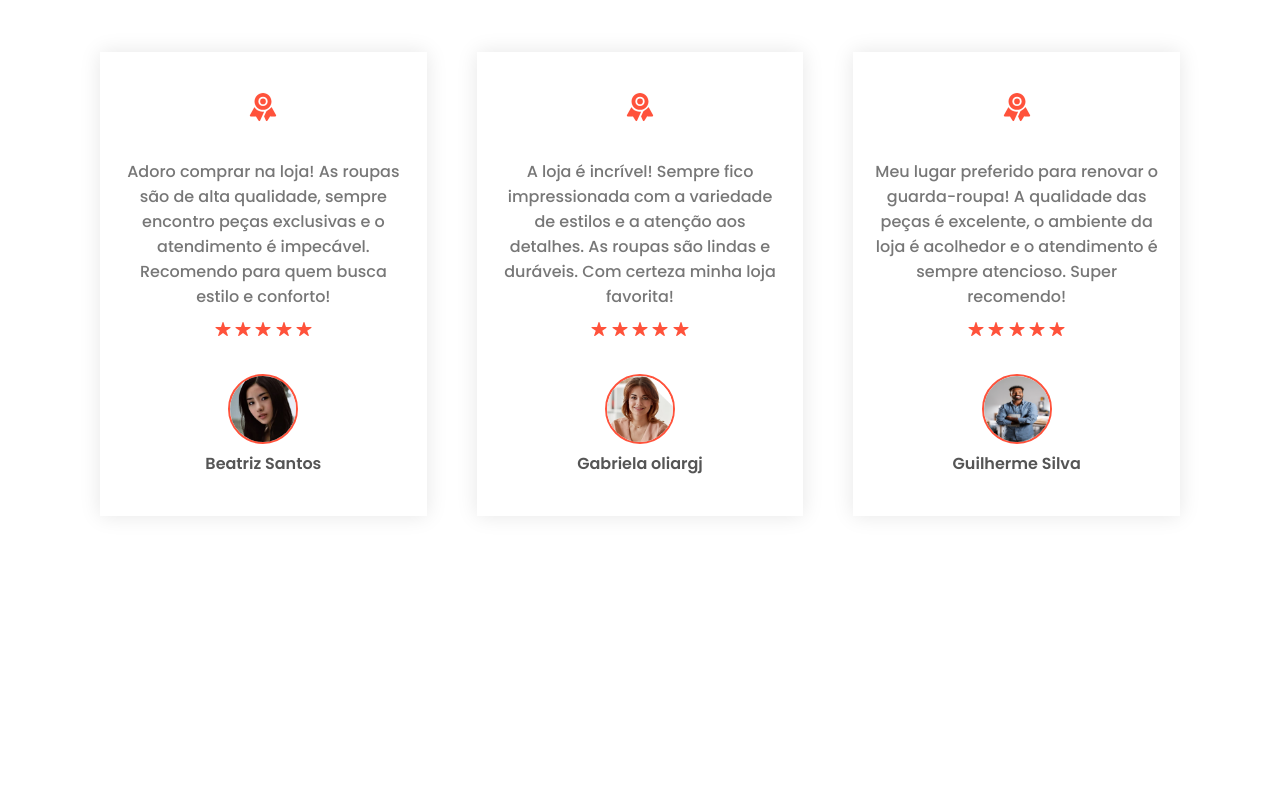
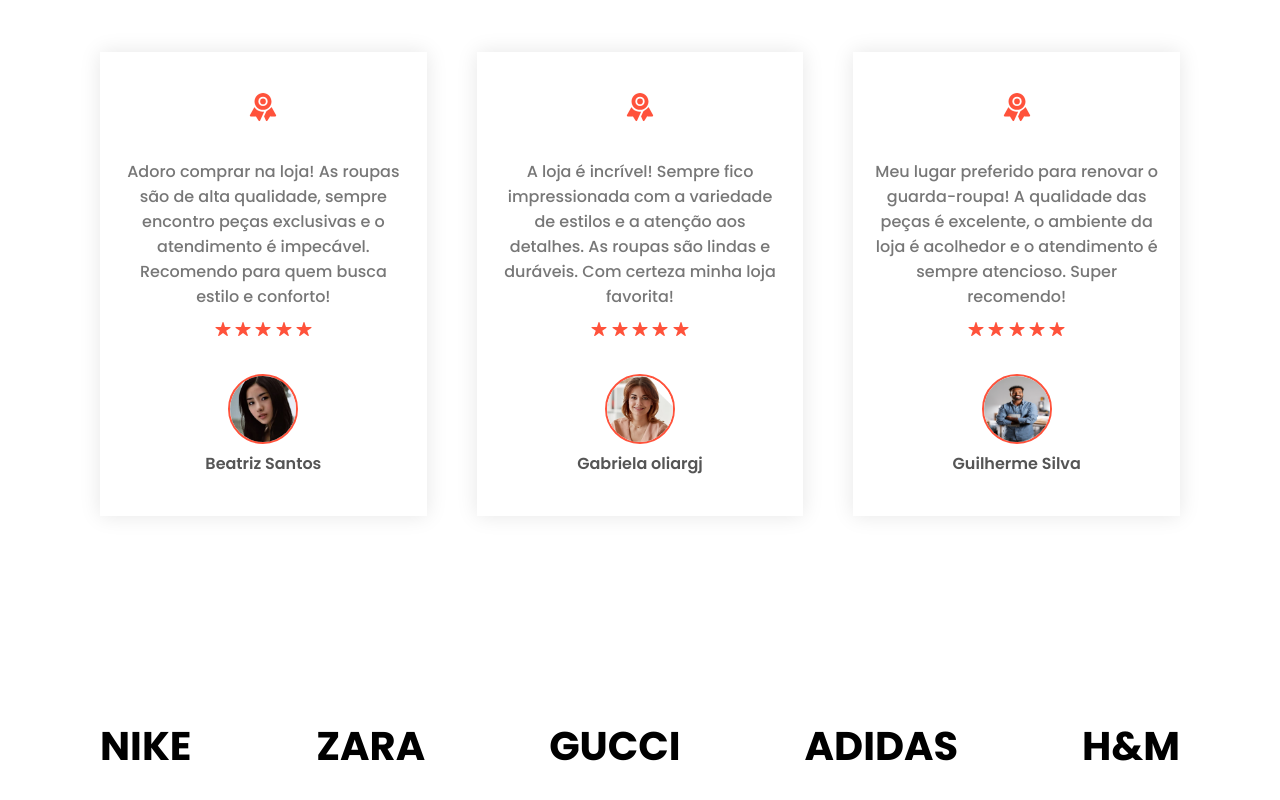
Before and after one commit to RossoniPablo/Elegance-Clothing, a plain HTML site: page index.html in a window 1280 px wide. Shown: the part 3741-4541 px from the top of the page. Before the commit the page ends 4357 px from the top, so only its background shows below. Drawn offline with nearby package versions, Linux system fonts and the light colour scheme; files whose address does not match are found by name.

Commit message:
feat: marcas finalizado

```diff
--- a/index.html
+++ b/index.html
@@ -306,12 +306,36 @@
         </div>
     </div>
 
+    <div class="brands">
+        <div class="content-cotegories">
+            <div class="cards">
+                <div class="card">
+                    <h2>NIKE</h2>
+                </div>
+
+                <div class="card">
+                    <h2>ZARA</h2>
+                </div>
+
+                <div class="card">
+                    <h2>GUCCI</h2>
+                </div>
+
+                <div class="card">
+                    <h2>ADIDAS</h2>
+                </div>
+                <div class="card">
+                    <h2>H&M</h2>
+                </div>
+            </div>
+        </div>
 
 
 
-    <script type="module" src="https://unpkg.com/ionicons@7.1.0/dist/ionicons/ionicons.esm.js"></script>
-    <script nomodule src="https://unpkg.com/ionicons@7.1.0/dist/ionicons/ionicons.js"></script>
-    <script src="./js/script.js"></script>
+
+        <script type="module" src="https://unpkg.com/ionicons@7.1.0/dist/ionicons/ionicons.esm.js"></script>
+        <script nomodule src="https://unpkg.com/ionicons@7.1.0/dist/ionicons/ionicons.js"></script>
+        <script src="./js/script.js"></script>
 </body>
 
 </html>
--- a/styles/style.css
+++ b/styles/style.css
@@ -280,3 +280,27 @@ p {
 }
 
 /*---------Marcas------*/
+.brands {
+    /* display: flex;
+    justify-content: space-between; */
+    margin: 200px auto;
+}
+
+.brands .cards {
+    gap: 124px;
+}
+
+.brands .cards .card {
+    width: 500px;
+    cursor: pointer;
+    transition: transform 0.5s ease;
+}
+
+.brands .cards .card:hover {
+    color: var(--cor-padrao);
+    transform: scale(1.1);
+}
+
+.brands .cards .card h2 {
+    font-size: 40px;
+}
```
